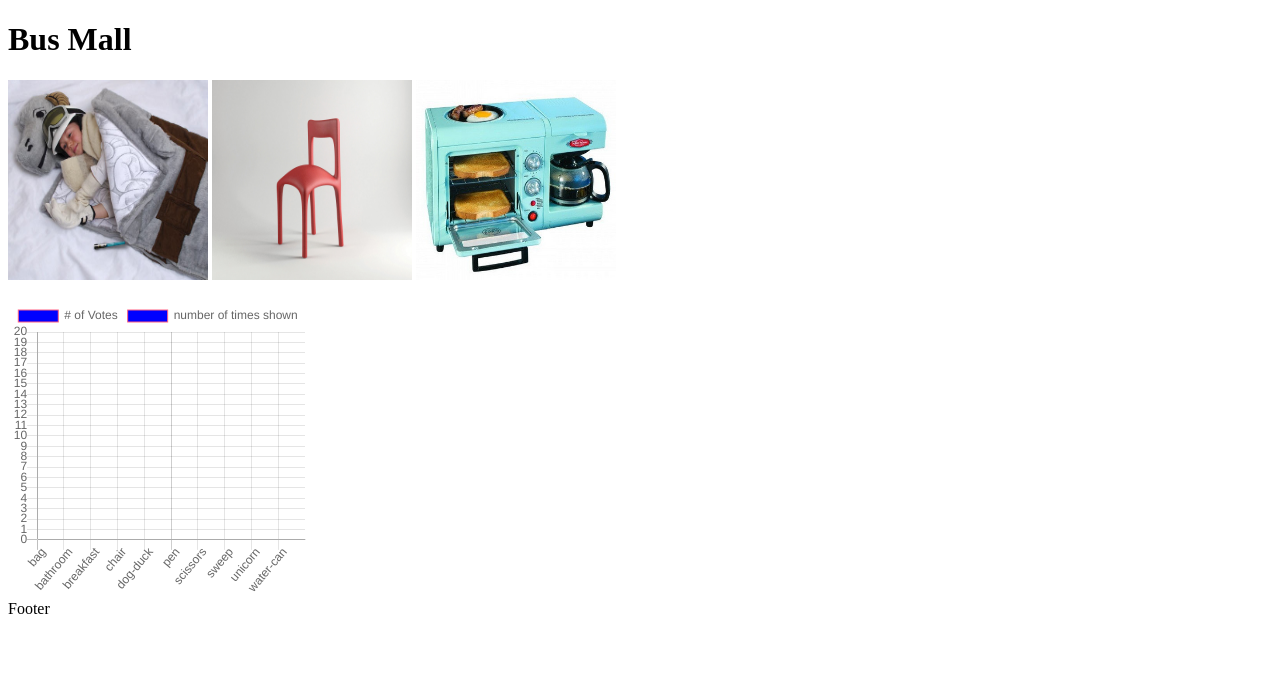
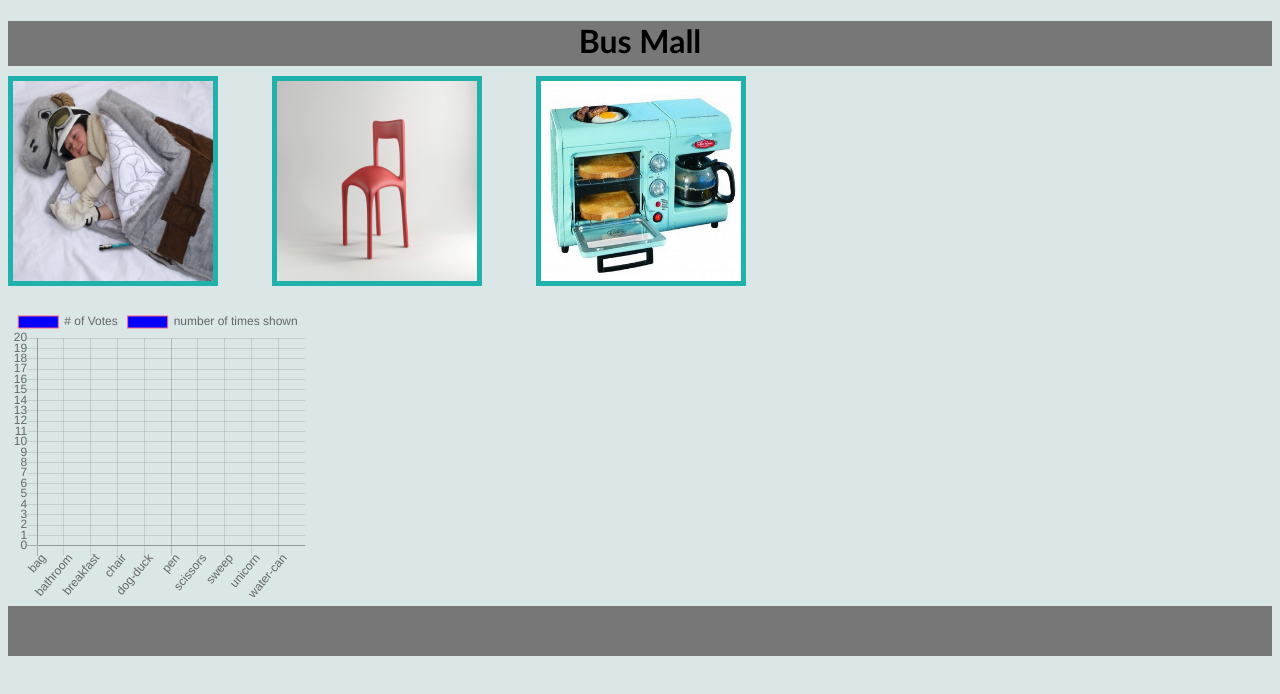
Before and after one commit to SowmyaBillakanti/bus-mall, a plain HTML site: page index.html in a window 1280 px wide. Drawn offline with nearby package versions, Linux system fonts and the light colour scheme.

Commit message:
Styling added to bus-mall lab15b

```diff
--- a/css/style.css
+++ b/css/style.css
@@ -0,0 +1,36 @@
+body header {
+    width: 100%;
+    height: 45px;
+    background-color:#777777;
+    text-align: center;
+    margin-top: 5px;
+    margin-bottom: 10px;
+  }
+
+img {
+    width: 250px;
+    margin-right: 50px;
+    border: solid thick lightseagreen;
+}
+
+body {
+    background-color: rgb(219, 230, 231);
+    background-size: 1500px;
+}
+
+body main {
+    height: calc(100% - 100px);
+}
+
+h1 {
+	font-family: 'Gill Sans', 'Gill Sans MT', Calibri, 'Trebuchet MS', sans-serif;
+}
+
+body footer {
+    height: 50px;
+    background-color: #777777;
+}
+
+canvas {
+    height: 300px !important;
+}
--- a/index.html
+++ b/index.html
@@ -11,30 +11,27 @@
     </head>
 
     <body>
+        <header>
             <h1>Bus Mall</h1>
         <!-- <p>Which of the below would be most likely to purchase?</p> -->
+        </header>
 
-        <div>
-            <aside>
-
-            </aside>
-        </div>
-
+        <main>
             <div id="product-images">
-            <img id="image1" style="width: 200px; height: 200px"/>
-            <img id="image2" style="width: 200px; height: 200px"/>
-            <img id="image3" style="width: 200px; height: 200px"/>
+                <img id="image1" style="width: 200px; height: 200px" />
+                <img id="image2" style="width: 200px; height: 200px" />
+                <img id="image3" style="width: 200px; height: 200px" />
             </div>
 
             <ul id="report"></ul>
 
             <canvas id="myChart" width="300" height="300"></canvas>
             <script src="js/app.js"></script>
+        </main>
 
     </body>
 
     <footer>
-        Footer
     </footer>
 
 </html>
```
Lines whose indentation alone changed are shown as unchanged.
